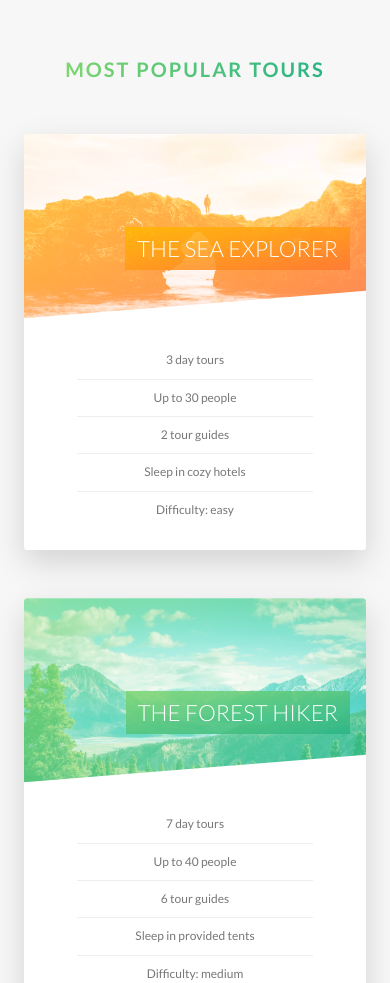
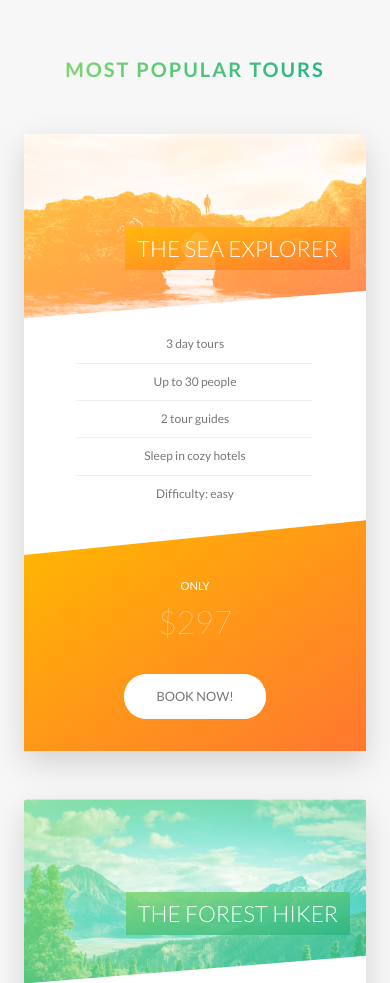
Before and after one commit to Insidiae/advanced-css-and-sass, a website: page Natours/index.html in a window 390 px wide. Shown: the part 2480-3463 px from the top of the page. Drawn offline with Linux system fonts and the light colour scheme.

Commit message:
Add media queries to Tours, Stories, Booking, and Pop-up

```diff
--- a/Natours/index.html
+++ b/Natours/index.html
@@ -350,7 +350,7 @@
     <div class="popup__content">
       <div class="popup__left">
         <img src="img/nat-8.jpg" alt="Tour photo" class="popup__img">
-        <img src="img/nat-9.jpg" alt="Tour photo" class="popup__img">
+        <img src="img/nat-9.jpg" alt="Tour photo" class="popup__img popup__img--2">
       </div>
       <div class="popup__right">
         <a href="#tours" class="popup__close">&times;</a>
--- a/Natours/sass/base/_animations.scss
+++ b/Natours/sass/base/_animations.scss
@@ -36,3 +36,20 @@
     transform: translate(0);
   }
 }
+
+@keyframes imageAnimation {
+  0% {
+    opacity: 0;
+    animation-timing-function: ease-in;
+  }
+  25% {
+    opacity: 1;
+    animation-timing-function: ease-out;
+  }
+  50% {
+    opacity: 1;
+  }
+  75% {
+    opacity: 0;
+  }
+}
--- a/Natours/sass/components/_card.scss
+++ b/Natours/sass/components/_card.scss
@@ -32,6 +32,7 @@
           $color-secondary-dark
         );
       }
+
       &--2 {
         background-image: linear-gradient(
           to right bottom,
@@ -39,6 +40,7 @@
           $color-primary-dark
         );
       }
+
       &--3 {
         background-image: linear-gradient(
           to right bottom,
@@ -48,14 +50,17 @@
       }
     }
   }
+
   &:hover &__side {
     &--front {
       transform: rotateY(-180deg);
     }
+
     &--back {
       transform: rotateY(0);
     }
   }
+
   // Front side
   &__picture {
     height: 23rem;
@@ -66,6 +71,7 @@
     // clip-path seems to break the overflow setting, so we need to manually specify the border--radiuses here
     border-top-left-radius: 3px;
     border-top-right-radius: 3px;
+
     &--1 {
       background-image: linear-gradient(
           to right bottom,
@@ -74,6 +80,7 @@
         ),
         url(../img/nat-5.jpg);
     }
+
     &--2 {
       background-image: linear-gradient(
           to right bottom,
@@ -82,6 +89,7 @@
         ),
         url(../img/nat-6.jpg);
     }
+
     &--3 {
       background-image: linear-gradient(
           to right bottom,
@@ -91,6 +99,7 @@
         url(../img/nat-7.jpg);
     }
   }
+
   &__heading {
     position: absolute;
     top: 12rem;
@@ -102,10 +111,12 @@
     text-align: right;
     color: $color-white;
   }
+
   &__heading-container {
     padding: 1rem 1.5rem;
     -webkit-box-decoration-break: clone;
     box-decoration-break: clone;
+
     &--1 {
       background-image: linear-gradient(
         to right bottom,
@@ -113,6 +124,7 @@
         rgba($color-secondary-dark, 0.85)
       );
     }
+
     &--2 {
       background-image: linear-gradient(
         to right bottom,
@@ -120,6 +132,7 @@
         rgba($color-primary-dark, 0.85)
       );
     }
+
     &--3 {
       background-image: linear-gradient(
         to right bottom,
@@ -128,38 +141,96 @@
       );
     }
   }
+
   &__details {
     padding: 3rem;
+
     &__list {
       list-style: none;
       width: 80%;
       margin: 0 auto;
+
       &__elem {
         text-align: center;
         font-size: 1.5rem;
         padding: 1rem;
+
         &:not(:last-child) {
           border-bottom: 1px solid $color-gray-light-2;
         }
       }
     }
   }
+
   // Back side
   &__cta {
     @include abscenter;
     width: 90%;
     text-align: center;
   }
+
   &__price {
     margin-bottom: 8rem;
     color: $color-white;
+
     &__text {
       font-size: 1.4rem;
       text-transform: uppercase;
     }
+
     &__value {
       font-size: 6rem;
       font-weight: 100;
     }
   }
+
+  // Responsive styles
+  @include respond(tab-port) {
+    height: auto;
+    border-radius: 3px;
+    background-color: $color-white;
+    box-shadow: 0 1.5rem 4rem rgba($color-black, 0.15);
+
+    &__side {
+      position: relative;
+      height: auto;
+      border-radius: 0;
+      box-shadow: none;
+
+      &--front {
+        z-index: 0;
+      }
+
+      &--back {
+        transform: rotateY(0);
+        clip-path: polygon(0 15%, 100% 0, 100% 100%, 0 100%);
+      }
+    }
+
+    &:hover &__side--front {
+        transform: rotateY(0);
+    }
+
+    &__details {
+      padding: 1rem 3rem;
+    }
+
+    // Back side
+    &__cta {
+      position: relative;
+      top: 0;
+      left: 0;
+      transform: none;
+      width: 100%;
+      padding: 7rem 4rem 4rem;
+    }
+
+    &__price {
+      margin-bottom: 3rem;
+
+      &__value {
+        font-size: 4rem;
+      }
+    }
+  }
 }
--- a/Natours/sass/components/_form.scss
+++ b/Natours/sass/components/_form.scss
@@ -17,6 +17,10 @@
     background-color: rgba($color-white, 0.5);
     border-bottom: 3px solid transparent;
     transition: all 0.3s;
+
+    @include respond(tab-port) {
+      width: 100%;
+    }
 
     &:focus {
       outline: none;
@@ -52,6 +56,11 @@
   &__radio-container {
     width: 49%;
     display: inline-block;
+
+    @include respond(tab-port) {
+      width: 100%;
+      margin-bottom: 2rem;
+    }
   }
 
   &__radio-input {
--- a/Natours/sass/components/_popup.scss
+++ b/Natours/sass/components/_popup.scss
@@ -9,6 +9,7 @@
   visibility: hidden;
   transition: all 0.3s;
   z-index: 105;
+
   &__content {
     @include abscenter;
     display: table;
@@ -20,22 +21,70 @@
     opacity: 0;
     transform: translate(-50%, -50%) scale(0.25);
     transition: all 0.5s 0.2s;
+
+    @include respond(tab-port) {
+      display: block;
+      width: 90%;
+      max-height: 95vh;
+    }
   }
+
   &__left {
     display: table-cell;
     width: 33.33%;
     vertical-align: middle;
+
+    @include respond(tab-land) {
+      width: 45%;
+    }
+
+    @include respond(tab-port) {
+      position: relative;
+      display: block;
+      width: 100%;
+      height: 24rem;
+      max-height: 25vh;
+      @include clearfix;
+    }
   }
   &__right {
     display: table-cell;
     width: 66.67%;
     vertical-align: middle;
     padding: 3rem 5rem;
+
+    @include respond(tab-land) {
+      width: 55%;
+      padding: 2rem 3rem;
+    }
+
+    @include respond(tab-port) {
+      width: 100%;
+      display: block;
+    }
   }
+
   &__img {
     display: block;
     width: 100%;
+
+    @include respond(tab-port) {
+      position: absolute;
+      top: 0;
+      left: 0;
+      height: 100%;
+      opacity: 0;
+      animation: imageAnimation 10s linear infinite;
+      object-fit: cover;
+    }
+
+    &--2 {
+      @include respond(tab-port) {
+        animation-delay: 5s;
+      }
+    }
   }
+
   &__text {
     font-size: 1.4rem;
     margin-bottom: 4rem;
@@ -43,7 +92,20 @@
     column-gap: 4rem;
     column-rule: 1px solid $color-gray-light-2;
     hyphens: auto;
+
+    @include respond(tab-land) {
+      margin-bottom: 2rem;
+    }
+
+    @include respond(tab-port) {
+      column-count: unset;
+      column-gap: unset;
+      column-rule: none;
+      max-height: 30vh;
+      overflow-y: scroll;
+    }
   }
+
   &__close {
     &:link,
     &:visited {
@@ -62,11 +124,13 @@
       color: $color-primary;
     }
   }
+
   // when popup is open
   &:target {
     opacity: 1;
     visibility: visible;
   }
+
   &:target &__content {
     opacity: 1;
     transform: translate(-50%, -50%) scale(1);
--- a/Natours/sass/components/_story.scss
+++ b/Natours/sass/components/_story.scss
@@ -9,6 +9,16 @@
   font-size: $default-font-size;
   transform: skewX(-12deg);
 
+  @include respond(tab-port) {
+    width: 100%;
+    padding: 4rem;
+    padding-left: 7rem;
+  }
+
+  @include respond(phone) {
+    transform: none;
+  }
+
   &__shape {
     position: relative;
     width: 15rem;
@@ -19,6 +29,10 @@
     -webkit-clip-path: circle(50% at 50% 50%);
     clip-path: circle(50% at 50% 50%);
     transform: translateX(-3rem) skewX(12deg);
+
+    @include respond(phone) {
+      transform: translateX(-3rem);
+    }
   }
 
   &__img {
@@ -44,6 +58,10 @@
 
   &__text {
     transform: skewX(12deg);
+
+    @include respond(phone) {
+      transform: none;
+    }
   }
 
   &:hover &__img {
--- a/Natours/sass/pages/_home.scss
+++ b/Natours/sass/pages/_home.scss
@@ -72,8 +72,36 @@
   background-size: cover;
   border-radius: 3px;
   box-shadow: 0 1.5rem 4rem rgba($color-black, 0.2);
+
+  @include respond(tab-land) {
+    background-image: linear-gradient(
+        105deg,
+        rgba($color-white, 0.9) 0%,
+        rgba($color-white, 0.9) 65%,
+        transparent 65%
+      ),
+      url(../img/nat-10.jpg);
+  }
+
+  @include respond(tab-port) {
+    background-image: linear-gradient(
+        to right,
+        rgba($color-white, 0.9) 0%,
+        rgba($color-white, 0.9) 100%
+      ),
+      url(../img/nat-10.jpg);
+  }
+
   &__form-container {
     width: 50%;
     padding: 6rem;
+
+    @include respond(tab-land) {
+      width: 65%;
+    }
+
+    @include respond(tab-port) {
+      width: 100%;
+    }
   }
 }
```
Also changed, not shown: Natours/css/style.css.
